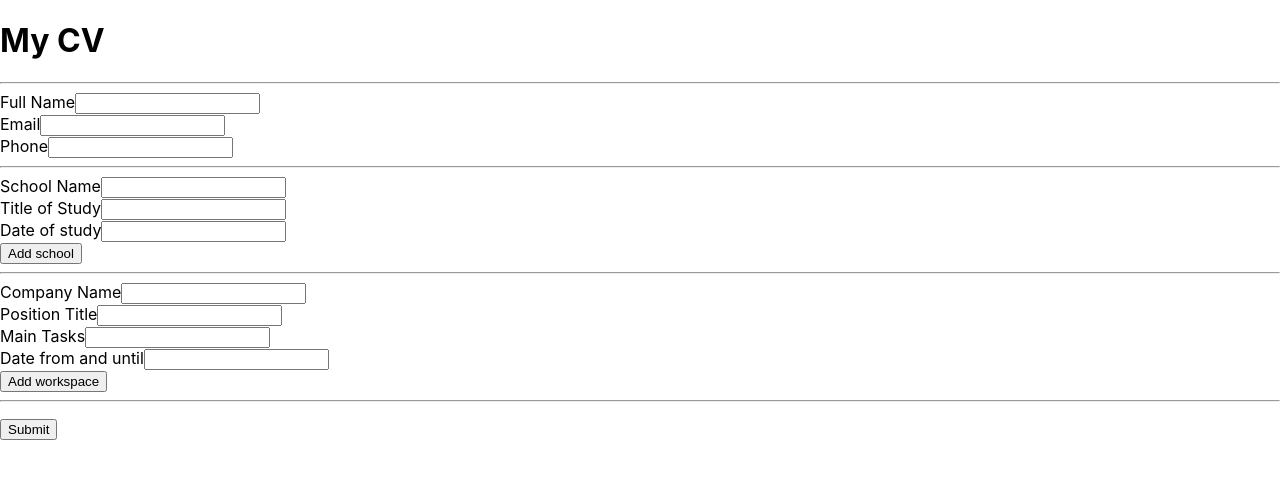
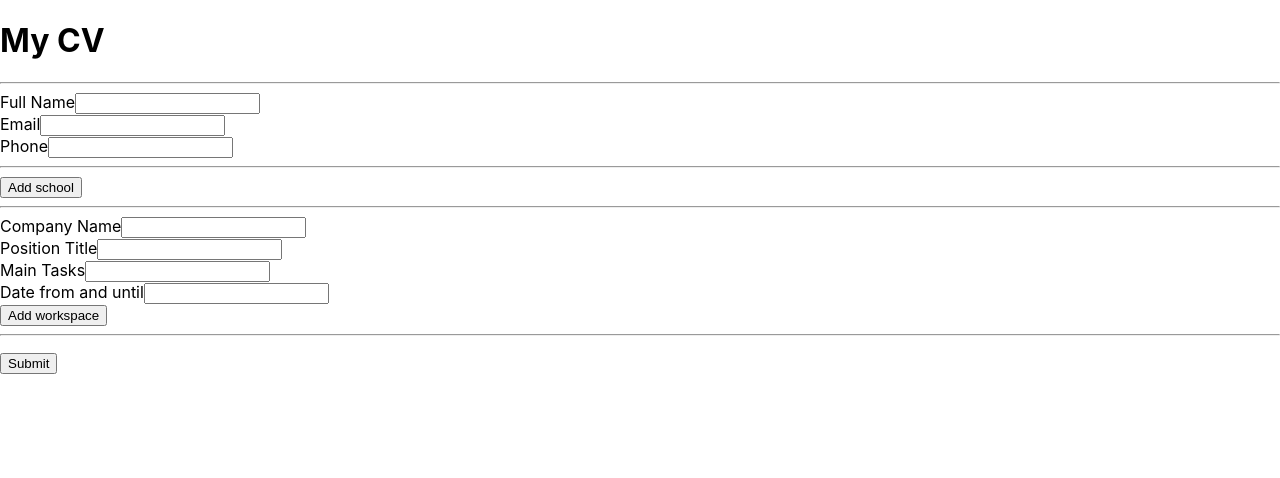
Before and after one commit to SonDo580/CV-application, a React (Create React App) app: page / in a window 1280 px wide. Shown: the top 478 px of the page. Built offline with nearby package versions, Linux system fonts and the light colour scheme.

Commit message:
Use an array for state

```diff
--- a/src/components/Education.js
+++ b/src/components/Education.js
@@ -5,16 +5,14 @@ class Education extends Component {
   constructor() {
     super();
     this.state = {
-      numSchool: 1,
+      schools: [""],
     };
   }
 
   render() {
     return (
       <div>
-        <div className="schools">
-          <School editMode={this.props.editMode} />
-        </div>
+        <div className="schools">{/* {this.state.schools.map} */}</div>
         <button>Add school</button>
       </div>
     );
```
